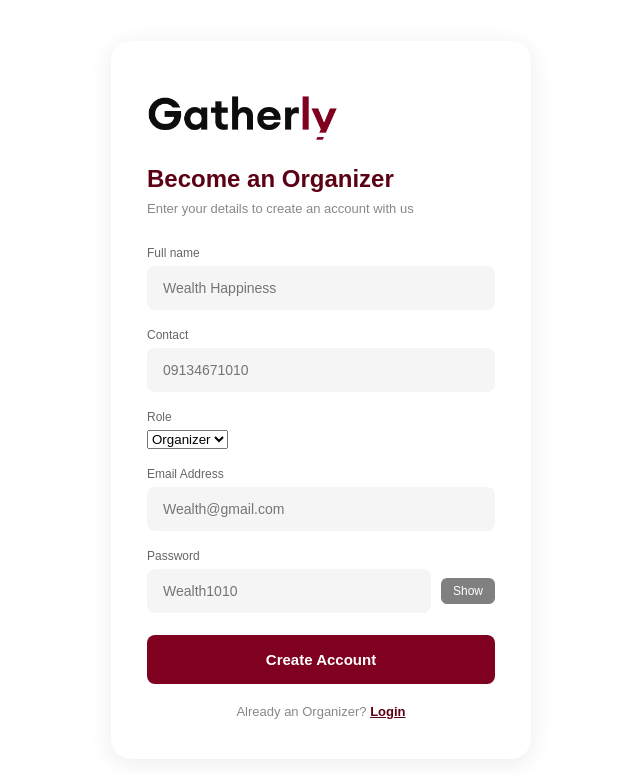
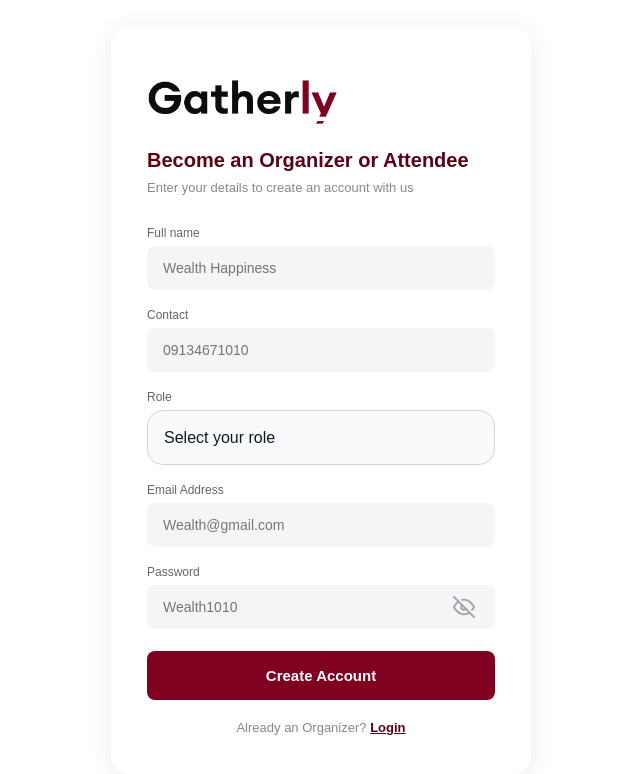
Before and after one commit to ConclaseAcademy/gatherly-frontend, a React (Vite) app: page /signup in a window 1280 px wide. Shown: the top 774 px of the page, without its empty margins (319-959 px from the left). Built offline with nearby package versions, Linux system fonts and the light colour scheme.

Commit message:
made changes in login and signup

```diff
--- a/src/pages/Login.jsx
+++ b/src/pages/Login.jsx
@@ -4,6 +4,8 @@ import Logo from '../components/Logo'
 import { toast } from 'react-toastify';
 import axios from 'axios';
 import { useNavigate } from 'react-router-dom';
+import { FiEye, FiEyeOff } from "react-icons/fi";
+
 
 function Login() {
   const [email, setEmail] = useState('')
@@ -119,10 +121,10 @@ function Login() {
         </div>
 
         <h2 style={{ fontSize: '24px', fontWeight: '700', color: '#5C0013', marginBottom: '6px' }}>
-          Organizer Login
+          Welcome Back!
         </h2>
         <p style={{ fontSize: '13px', color: '#888', marginBottom: '28px', lineHeight: '1.5' }}>
-          Enter your details to manage your events and check in attendees
+           Login to your accout to continue
         </p>
 
         <form onSubmit={handleSubmit} style={{ display: 'flex', flexDirection: 'column', gap: '18px' }}>
@@ -139,7 +141,7 @@ function Login() {
 
           <div>
             <label style={labelStyle}>Password</label>
-            <div style={{display:"flex", alignItems:'center', gap:"10px"}}>
+            <div style={{display:"flex", alignItems:'center', gap:"10px", position: 'relative'}}>
               <input
               type="password"
               value={password}
@@ -147,26 +149,42 @@ function Login() {
               placeholder="Wealth1010"
               style={inputStyle}
             />
-             <button onClick={()=>hidePws()} type="button" style={{
+            {showPassword ? (
+                <FiEye
+             style={{
+              position: 'absolute',
+             right: '20px',
+              fontSize: '22px',
+              color:'#9ca3af',
+              cursor: 'pointer',
+               }}
 
-            backgroundColor: 'gray',
-              border: 'none',
-              cursor: 'pointer',
-                color: 'white',
-              padding: '6px 12px',
-              borderRadius: '6px',
-              fontSize: '12px',
-            }}>
-              {showPassword ? "Hide" : "Show"}
-            </button>
+                onClick={() => setShowPassword(false)}
+                 />
+               ) : (
+               <FiEyeOff
+              style={{
+                position: 'absolute',
+               right: '20px',
+               fontSize: '22px',
+                 color:'#9ca3af',
+                 cursor: 'pointer',
+              }}
+             onClick={() => setShowPassword(true)}
+            />
+        )}
+
             </div>
           </div>
-
-          <p className="forgot-password">
-             <Link to="/forgot-password">Forgot Password?</Link>
-           </p>
-
-
+          <div
+              style={{
+              display: "flex",
+               justifyContent: "flex-end",
+              marginTop: "10px",
+             }}
+>
+                <Link to="/forgot-password" style={{ color: '#5C0013', fontWeight: '500', textDecoration: 'underline' }}>Forgot Password?</Link>
+            </div>
 
           <button type="submit" style={{
             width: '100%',
--- a/src/pages/Signup.jsx
+++ b/src/pages/Signup.jsx
@@ -4,6 +4,7 @@ import Logo from '../components/Logo'
 import { toast } from 'react-toastify';
 import axios from 'axios';
 import { useNavigate } from 'react-router-dom';
+import { FiEye, FiEyeOff } from "react-icons/fi";
 
 
 function Signup() {
@@ -124,8 +125,8 @@ function Signup() {
           <Logo  page="auth"/>
         </div>
 
-        <h2 style={{ fontSize: '24px', fontWeight: '700', color: '#5C0013', marginBottom: '6px' }}>
-          Become an Organizer
+        <h2 style={{ fontSize: '20px', fontWeight: '700', color: '#5C0013', marginBottom: '6px' }}>
+          Become an Organizer or Attendee
         </h2>
         <p style={{ fontSize: '13px', color: '#888', marginBottom: '28px', lineHeight: '1.5' }}>
           Enter your details to create an account with us
@@ -156,10 +157,35 @@ function Signup() {
 
           <div>
             <label style={labelStyle}>Role</label>
-           <select value={role}> onchange={e => setRole(e.target.value)}
+           {/* <select value={role}> onchange={e => setRole(e.target.value)}
             <option>Organizer</option>
             <option>Attendee</option>
-           </select>
+           </select> */}
+
+             <select
+    value={role}
+    onChange={(e) => setRole(e.target.value)}
+    style={{
+      width: "100%",
+      height: "55px",
+      padding: "0 16px",
+      border: "1px solid #d1d5db",
+      borderRadius: "16px",
+      backgroundColor: "#f8fafc",
+      color: "#111827",
+      fontSize: "16px",
+      outline: "none",
+      cursor: "pointer",
+      appearance: "none",
+      WebkitAppearance: "none",
+      backgroundPosition: "right 16px center",
+      backgroundSize: "18px",
+    }}
+  >
+    <option value="">Select your role</option>
+    <option value="Organizer">Organizer</option>
+    <option value="Attendee">Attendee</option>
+  </select>
           </div>
 
           <div>
@@ -175,7 +201,7 @@ function Signup() {
 
           <div>
             <label style={labelStyle}>Password</label>
-            <div style={{display:"flex", alignItems:'center', gap:"10px"}}>
+            <div style={{display:"flex", alignItems:'center', gap:"10px", position: "relative"}}>
                <input
               type={showPassword ? "text" : "password"}
               value={password}
@@ -183,18 +209,33 @@ function Signup() {
               placeholder="Wealth1010"
               style={inputStyle}
             />
-            <button onClick={()=>hidePws()} type="button" style={{
-
-            backgroundColor: 'gray',
-              border: 'none',
-              cursor: 'pointer',
-                color: 'white',
-              padding: '6px 12px',
-              borderRadius: '6px',
-              fontSize: '12px',
-            }}>
-              {showPassword ? "Hide" : "Show"}
-            </button>
+             {showPassword ? (
+          <FiEye
+             style={{
+              position:'absolute',
+              top:"50%",
+              right: '20px',
+               transform: 'translateY(-50%)',
+               fontSize: '22px',
+               color:'#9ca3af',
+               cursor: 'pointer',
+               }}
+            onClick={() => setShowPassword(false)}
+          />
+        ) : (
+          <FiEyeOff
+          style={{
+            position:'absolute',
+            top:"50%",
+             right: '20px',
+            transform: 'translateY(-50%)',
+            fontSize: '22px',
+             color:'#9ca3af',
+             cursor: 'pointer',
+          }}
+            onClick={() => setShowPassword(true)}
+          />
+        )}
            </div>
           </div>
 
```
